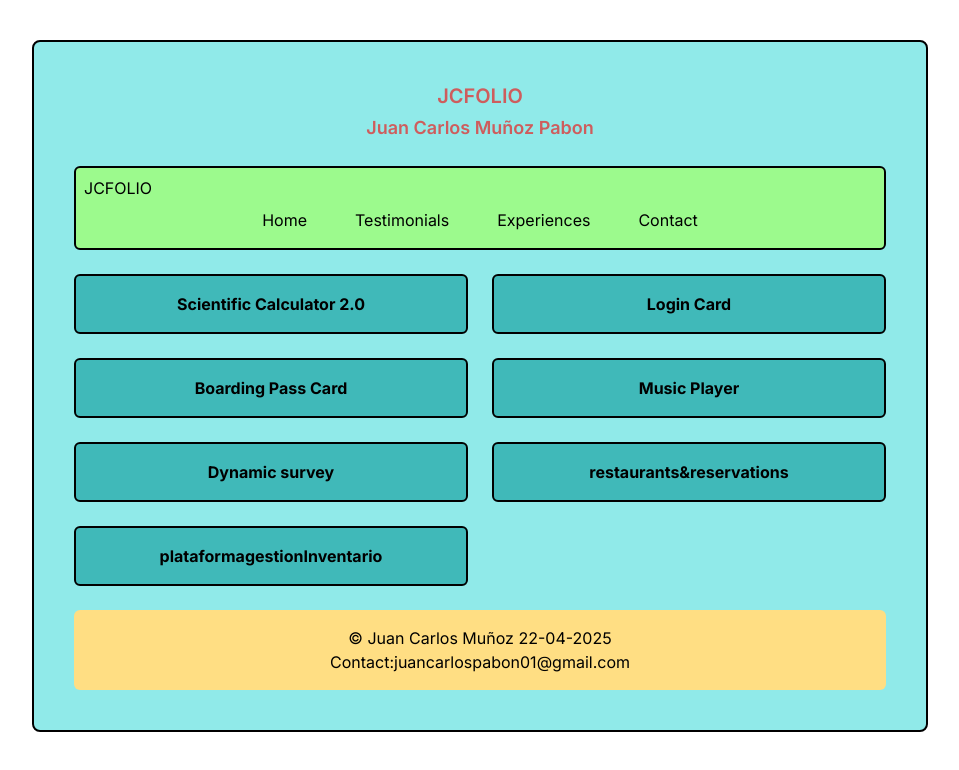
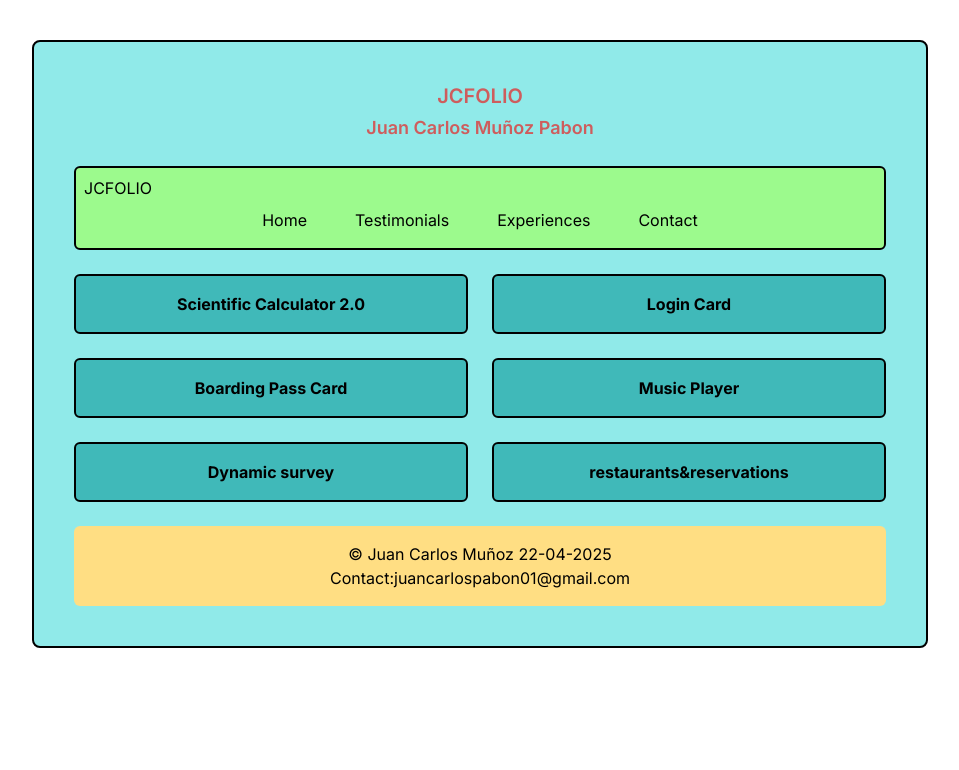
Before and after one commit to juankm08-a11y/portfolio, a Next.js app: page /proyects in a window 1280 px wide. Shown: the top 770 px of the page, without its empty margins (160-1119 px from the left). Built offline with nearby package versions, Linux system fonts and the light colour scheme.

Commit message:
forty-seven commit

```diff
--- a/src/app/proyects/page.tsx
+++ b/src/app/proyects/page.tsx
@@ -65,12 +65,6 @@ export default function ProyectsPage() {
       description: "This is software reservations&restaurants",
       imageUrl: "/images/proyects/reservations_restaurants.png",
       url: "https://github.com/juankm08-a11y/ReservasyRestaurantes.git",
-    },
-    {
-      title: "plataformagestionInventario",
-      description: "Plataforma Gestion Inventario",
-      imageUrl: "/images/proyects/platform_gestion_inventory.png",
-      url: "https://agreeable-mud-038ce0d10.6.azurestaticapps.net",
     },
   ];
 
```
Also changed, not shown: 2 other files (tests, documents, lock files or other folders).
